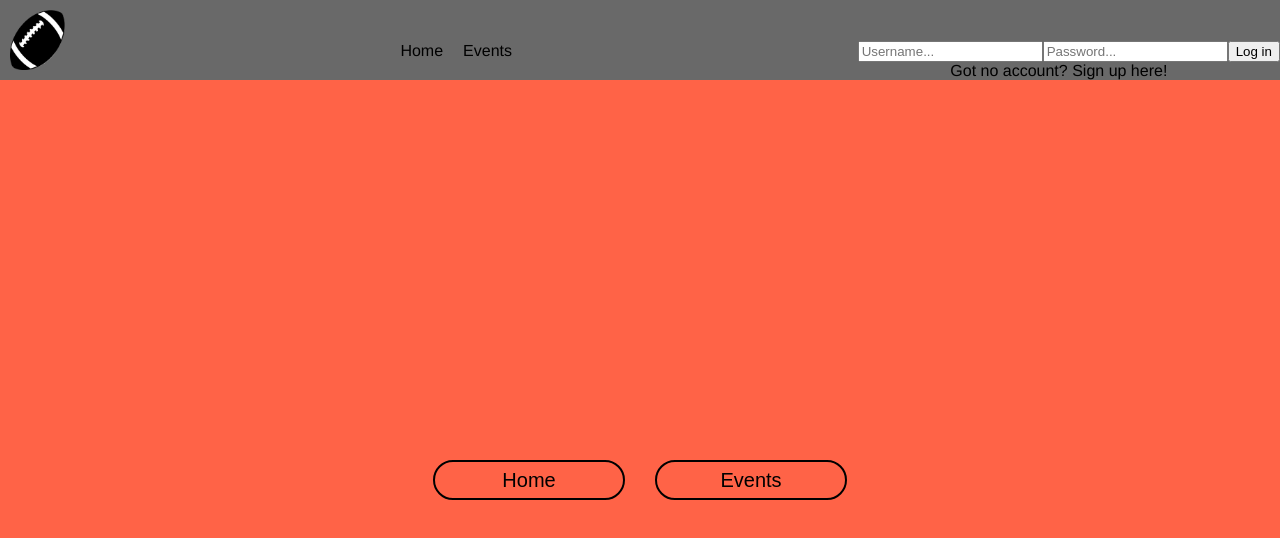
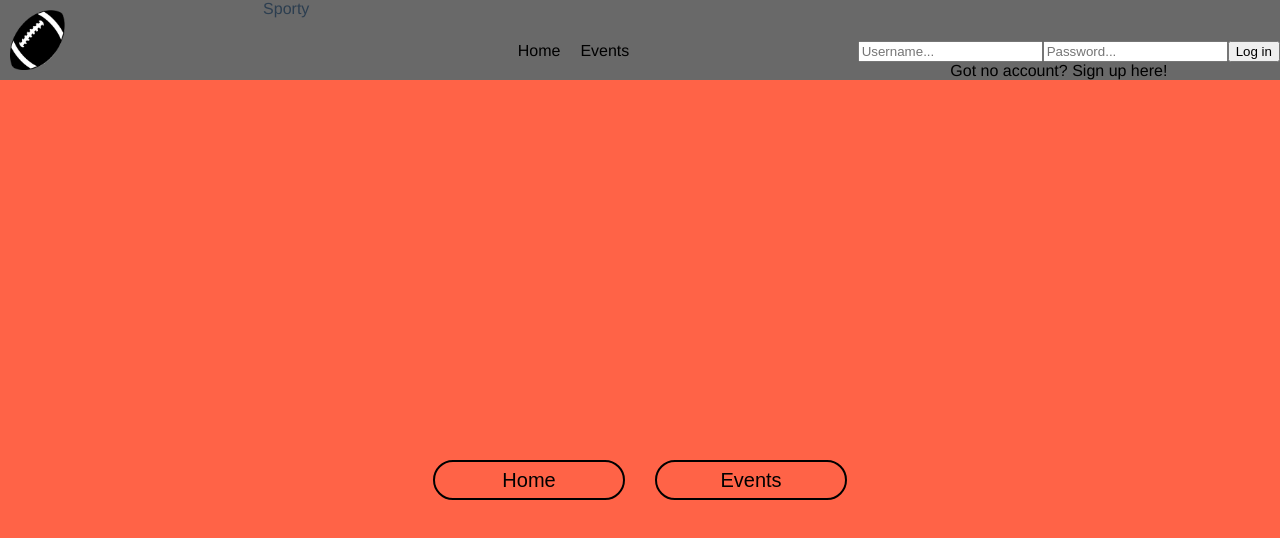
Before and after one commit to Hankybree/Sporty, a Vue app in the folder frontend/: page /profile in a window 1280 px wide. Shown: the top 538 px of the page. Built offline with nearby package versions, Linux system fonts and the light colour scheme.

Commit message:
Added name to header

```diff
--- a/frontend/src/App.vue
+++ b/frontend/src/App.vue
@@ -2,6 +2,7 @@
   <div id="app">
     <header>
       <img src="./assets/Logo.png" alt="Logo" />
+      <div>Sporty</div>
       <nav id="links">
         <router-link to="/">Home</router-link>
         <router-link to="/events">Events</router-link>
```
Also changed, not shown: 1 other file (tests, documents, lock files or other folders).
